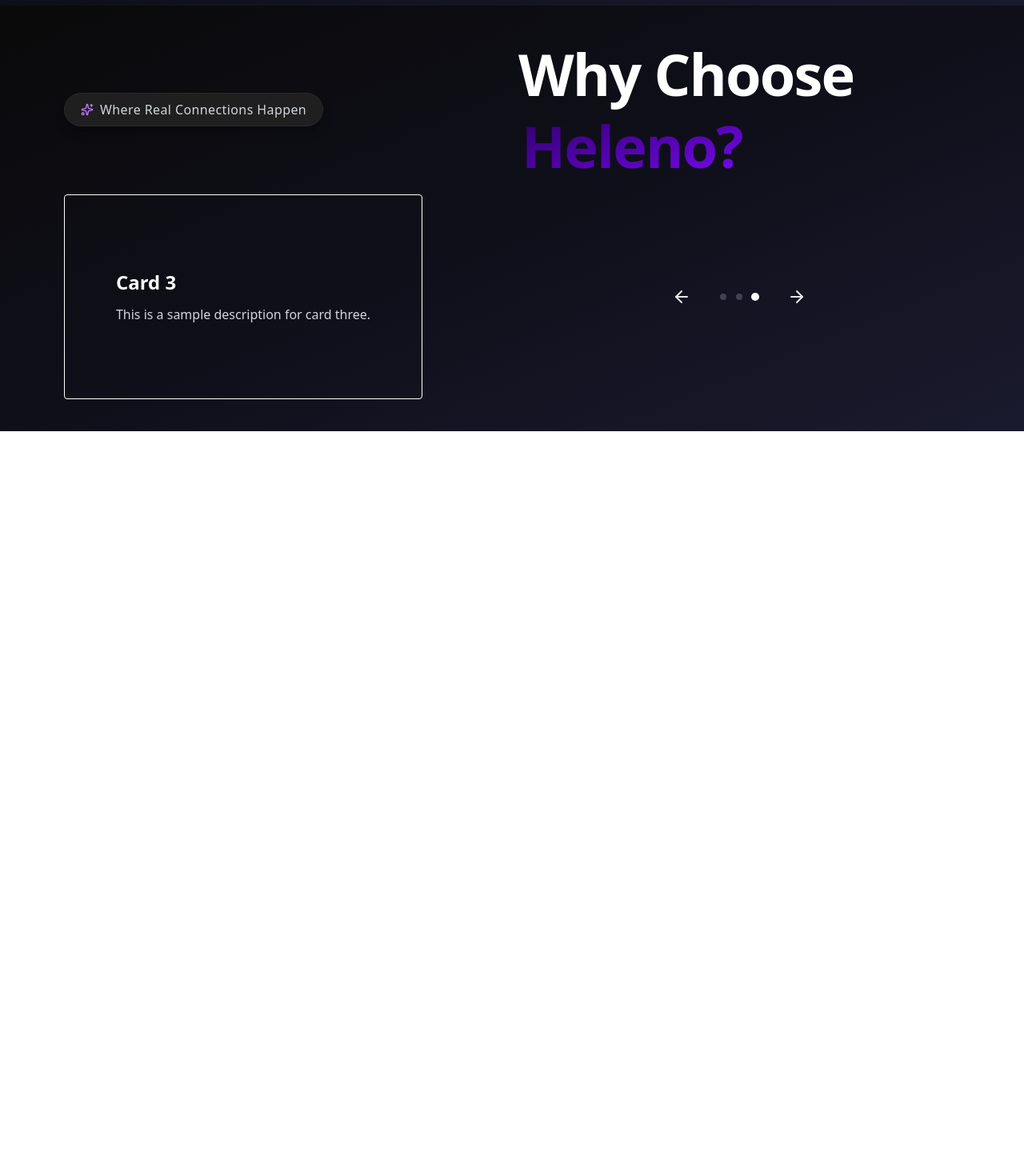
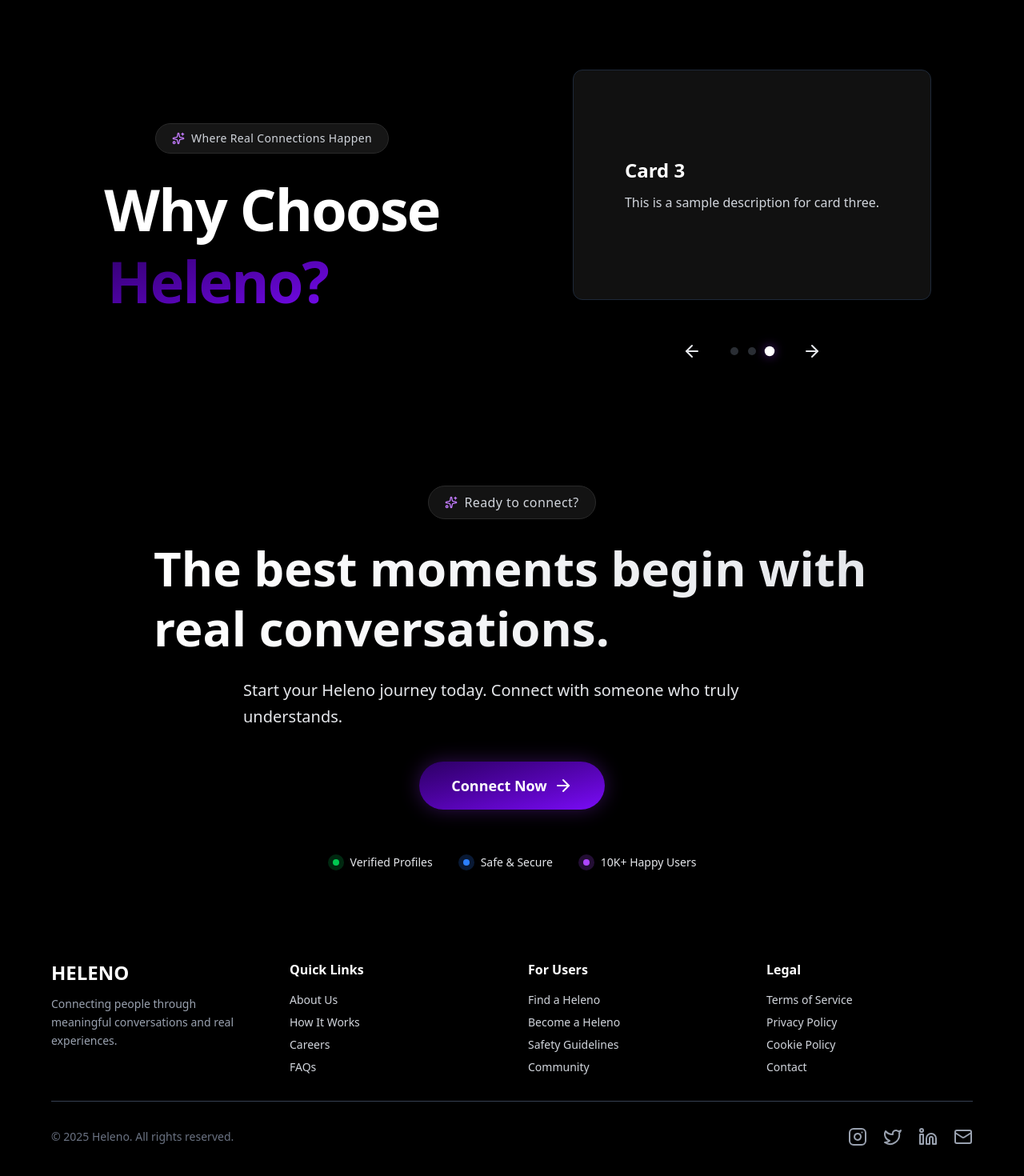
Before and after one commit to SuddalaPavanKalyan/foryou, a React (Vite) app: page / in a window 1280 px wide. Shown: the part 700-2170 px from the top of the page at 80% size. Before the commit the page ends 1239 px from the top, so only its background shows below. Built offline with nearby package versions, Linux system fonts and the light colour scheme.

Commit message:
Third commit

```diff
--- a/src/App.tsx
+++ b/src/App.tsx
@@ -1,8 +1,10 @@
 import { AlignLeft, X } from "lucide-react";
 import type React from "react";
 import { useState } from "react";
+import CTASection from "./CTASection";
+import Footer from "./Footer";
+import SectionOne from "./HeroSection";
 import Logo from "./Logo";
-import SectionOne from "./HeroSection";
 import ValuePropositions from "./ValuePropositions";
 
 const App: React.FC = () => {
@@ -81,6 +83,8 @@ const App: React.FC = () => {
 
       <SectionOne />
       <ValuePropositions />
+      <CTASection />
+      <Footer />
     </div>
   );
 };
--- /dev/null
+++ b/src/CTASection.tsx
@@ -0,0 +1,77 @@
+import { ArrowRight, Sparkles } from "lucide-react";
+
+const CTASection = () => {
+  return (
+    <section
+      className="relative flex items-center justify-center overflow-hidden
+      bg-black
+      py-16 px-5 sm:px-8 md:px-12 lg:px-20"
+    >
+      {/* bg-gradient-to-br from-[#050505] via-[#0C0C18] to-[#1A1A2E] */}
+      <div className="container mx-auto max-w-4xl text-center relative z-10">
+        <div
+          className="inline-flex items-center gap-2 bg-[#161616]/90 px-5 py-2 rounded-full
+          border border-[#2A2A2A] shadow-lg shadow-black/40 backdrop-blur-md"
+        >
+          <Sparkles className="w-4 h-4 text-purple-400" />
+          <span className="text-base font-medium text-gray-300 tracking-wide">
+            Ready to connect?
+          </span>
+        </div>
+
+        <div className="flex flex-1 flex-col items-self">
+          <h2
+            className="mt-6 text-4xl sm:text-5xl lg:text-6xl font-semibold
+          bg-gradient-to-r from-white via-gray-100 to-gray-200
+          bg-clip-text text-transparent leading-tight text-left"
+          >
+            The best moments begin with real conversations.
+          </h2>
+
+          <p className="mt-6 text-sm sm:text-xl text-gray-200 max-w-2xl mx-auto leading-relaxed text-left">
+            Start your Heleno journey today. Connect with someone who truly
+            understands.
+          </p>
+        </div>
+
+        <div className="mt-10 flex items-center justify-center">
+          <button
+            className="px-10 py-4 rounded-full font-semibold text-lg flex items-center justify-center gap-2
+            text-white bg-gradient-to-br from-[#2D0065] to-[#7A0CF8]
+            hover:from-[#3C0088] hover:to-[#9A33FF]
+            active:scale-95 transition-all duration-300 hover:scale-105
+            shadow-[0_0_25px_rgba(138,43,226,0.35)]"
+          >
+            Connect Now
+            <ArrowRight className="w-6 h-6" />
+          </button>
+        </div>
+
+        <div className="mt-14 flex flex-wrap items-center justify-center gap-8 text-sm text-gray-200">
+          <div className="flex items-center gap-2">
+            <div className="w-5 h-5 rounded-full bg-green-500/20 flex items-center justify-center">
+              <div className="w-2 h-2 rounded-full bg-green-500" />
+            </div>
+            <span>Verified Profiles</span>
+          </div>
+
+          <div className="flex items-center gap-2">
+            <div className="w-5 h-5 rounded-full bg-blue-500/20 flex items-center justify-center">
+              <div className="w-2 h-2 rounded-full bg-blue-500" />
+            </div>
+            <span>Safe & Secure</span>
+          </div>
+
+          <div className="flex items-center gap-2">
+            <div className="w-5 h-5 rounded-full bg-purple-500/20 flex items-center justify-center">
+              <div className="w-2 h-2 rounded-full bg-purple-500" />
+            </div>
+            <span>10K+ Happy Users</span>
+          </div>
+        </div>
+      </div>
+    </section>
+  );
+};
+
+export default CTASection;
--- /dev/null
+++ b/src/Footer.tsx
@@ -0,0 +1,97 @@
+import { Instagram, Linkedin, Mail, Twitter } from "lucide-react";
+import { motion } from "motion/react";
+
+export default function Footer() {
+  return (
+    <footer className="bg-black text-gray-300 py-12 px-6 md:px-16 overflow-hidden">
+      <div className="max-w-7xl mx-auto grid grid-cols-1 md:grid-cols-4 gap-10">
+        <div>
+          <h2 className="text-white text-2xl font-bold mb-3 uppercase">
+            Heleno
+          </h2>
+          <p className="text-sm text-gray-400 leading-relaxed">
+            Connecting people through meaningful conversations and real
+            experiences.
+          </p>
+        </div>
+
+        <div>
+          <h3 className="text-white font-semibold mb-4">Quick Links</h3>
+          <ul className="space-y-2 text-sm">
+            {["About Us", "How It Works", "Careers", "FAQs"].map((item, i) => (
+              <motion.li
+                key={i}
+                whileHover={{ x: 5 }}
+                transition={{ type: "spring", stiffness: 300 }}
+              >
+                <a href="#" className="hover:text-pink-600 transition">
+                  {item}
+                </a>
+              </motion.li>
+            ))}
+          </ul>
+        </div>
+
+        <div>
+          <h3 className="text-white font-semibold mb-4">For Users</h3>
+          <ul className="space-y-2 text-sm">
+            {[
+              "Find a Heleno",
+              "Become a Heleno",
+              "Safety Guidelines",
+              "Community"
+            ].map((item, i) => (
+              <motion.li
+                key={i}
+                whileHover={{ x: 5 }}
+                transition={{ type: "spring", stiffness: 300 }}
+              >
+                <a href="#" className="hover:text-pink-600 transition">
+                  {item}
+                </a>
+              </motion.li>
+            ))}
+          </ul>
+        </div>
+
+        <div>
+          <h3 className="text-white font-semibold mb-4">Legal</h3>
+          <ul className="space-y-2 text-sm">
+            {[
+              "Terms of Service",
+              "Privacy Policy",
+              "Cookie Policy",
+              "Contact"
+            ].map((item, i) => (
+              <motion.li
+                key={i}
+                whileHover={{ x: 5 }}
+                transition={{ type: "spring", stiffness: 300 }}
+              >
+                <a href="#" className="hover:text-pink-600 transition">
+                  {item}
+                </a>
+              </motion.li>
+            ))}
+          </ul>
+        </div>
+      </div>
+
+      <hr className="my-8 border-gray-700" />
+
+      <div className="max-w-7xl mx-auto flex flex-col md:flex-row justify-between items-center gap-6">
+        <p className="text-sm text-gray-500">
+          © 2025 Heleno. All rights reserved.
+        </p>
+
+        <div className="flex space-x-5 text-gray-400 text-xl">
+          {[Instagram, Twitter, Linkedin, Mail].map((Icon, i) => (
+            <a key={i} href="#" className="hover:text-pink-600 transition">
+              <Icon />
+            </a>
+          ))}
+        </div>
+      </div>
+    </footer>
+  );
+}
--- a/src/HeroSection.tsx
+++ b/src/HeroSection.tsx
@@ -4,9 +4,10 @@ const HeroSection = () => {
   return (
     <section
       className="relative flex items-center
-        bg-gradient-to-br from-[#0A0A0A] via-[#0F0F1A] to-[#1A1A2E]
+        bg-black
         justify-center overflow-hidden py-10 px-4 sm:px-6 md:px-10 lg:px-16"
     >
+      {/* bg-gradient-to-br from-[#0A0A0A] via-[#0F0F1A] to-[#1A1A2E] */}
       <div className="container mx-auto relative z-10">
         <div className="grid lg:grid-cols-2 gap-12 xl:gap-20">
           <div className="text-center lg:text-left space-y-10">
--- a/src/ValuePropositions.tsx
+++ b/src/ValuePropositions.tsx
@@ -3,29 +3,21 @@ import { ArrowLeft, ArrowRight, Sparkles } from "lucide-react";
 import { useEffect } from "react";
 import { useCardService } from "./CardService";
 
-const Card1 = () => {
-  return (
+const Card1 = () => (
   <div className="p-8 text-white">
     <h2 className="text-2xl font-bold mb-3">Card 1</h2>
-      <p className="text-gray-300">
-        This is a sample description for card one.
-      </p>
+    <p className="text-gray-300">This is a sample description for card one.</p>
   </div>
 );
-};
-const Card2 = () => {
-  return (
+
+const Card2 = () => (
   <div className="p-8 text-white">
     <h2 className="text-2xl font-bold mb-3">Card 2</h2>
-      <p className="text-gray-300">
-        This is a sample description for card two.
-      </p>
+    <p className="text-gray-300">This is a sample description for card two.</p>
   </div>
 );
-};
 
-const Card3 = () => {
-  return (
+const Card3 = () => (
   <div className="p-8 text-white">
     <h2 className="text-2xl font-bold mb-3">Card 3</h2>
     <p className="text-gray-300">
@@ -33,34 +25,27 @@ const Card3 = () => {
     </p>
   </div>
 );
-};
 
 const ValuePropositions = () => {
   const items = [<Card1 key="1" />, <Card2 key="2" />, <Card3 key="3" />];
   const card = useCardService(items);
 
   useEffect(() => {
-    card.startAutoRotate(2000);
+    card.startAutoRotate(2500);
   }, []);
 
   return (
-    <section
-      className="relative flex items-center justify-center py-10 px-6 md:px-12 lg:px-20
-       bg-gradient-to-br from-[#0A0A0A] via-[#0F0F1A] to-[#1A1A2E] text-white overflow-hidden"
-    >
+    <section className="relative flex items-center justify-center py-20 px-6 md:px-12 lg:px-20 bg-black text-white overflow-hidden">
       <div className="container mx-auto relative z-10">
-        <div className="grid lg:grid-cols-2 gap-4 items-center">
-          <div
-            className="w-fit inline-flex items-center justify-center gap-2
-                bg-[#1F1F1F] px-4 sm:px-5 py-2 rounded-full
-                border border-[#2A2A2A] shadow-lg shadow-black/20"
-          >
+        <div className="grid lg:grid-cols-2 gap-20 items-center">
+          <div className="flex flex-col items-center space-y-6">
+            <div className="inline-flex items-center gap-2 bg-[#161616] px-5 py-2 rounded-full border border-[#2A2A2A] shadow-lg shadow-black/40 backdrop-blur">
               <Sparkles className="w-4 h-4 text-purple-400" />
-            <span className="text-sm sm:text-base font-medium text-gray-300 tracking-wide">
+              <span className="text-sm font-medium text-gray-300 tracking-wide">
                 Where Real Connections Happen
               </span>
             </div>
-          <div className="space-y-1">
+
             <h1 className="text-6xl md:text-7xl font-extrabold tracking-tight leading-tight">
               <span className="block">Why Choose</span>
               <span className="px-1 text-transparent bg-clip-text bg-gradient-to-br from-[#2D0065] to-[#7A0CF8]">
@@ -69,7 +54,8 @@ const ValuePropositions = () => {
             </h1>
           </div>
 
-          <div className="relative w-full max-w-md h-64 flex items-center justify-center border rounded">
+          <div className="flex flex-col items-center gap-10">
+            <div className="relative w-full max-w-md h-72 flex items-center justify-center rounded-xl border border-gray-800 bg-[#111] shadow-xl">
               <div
                 key={card.index}
                 className="absolute inset-0 flex items-center justify-center animate-fade-in"
@@ -78,7 +64,6 @@ const ValuePropositions = () => {
               </div>
             </div>
 
-          <div className="space-y-10 flex flex-col items-center">
             <div className="flex items-center justify-center gap-6">
               <button
                 onClick={() => card.back()}
@@ -92,10 +77,10 @@ const ValuePropositions = () => {
                   <div
                     key={index}
                     className={clsx(
-                      "h-2 w-2 rounded-full transition-all duration-300",
+                      "h-2.5 w-2.5 rounded-full transition-all duration-300",
                       card.index === index
-                        ? "bg-white scale-125 shadow-lg shadow-purple-500/40"
-                        : "bg-gray-500/50 hover:bg-gray-400/50"
+                        ? "bg-white scale-125 shadow-[0_0_10px_rgba(138,43,226,0.6)]"
+                        : "bg-gray-500/40 hover:bg-gray-400/50"
                     )}
                   ></div>
                 ))}
```
Lines whose indentation alone changed are shown as unchanged.
